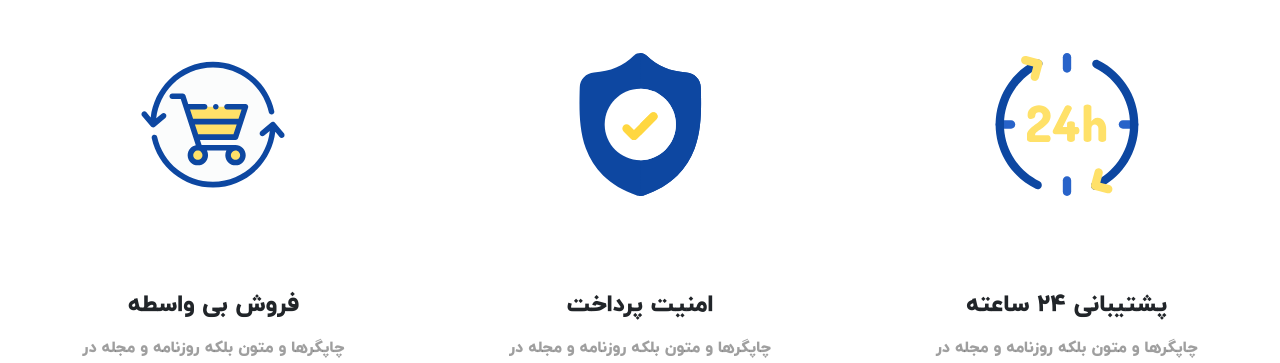
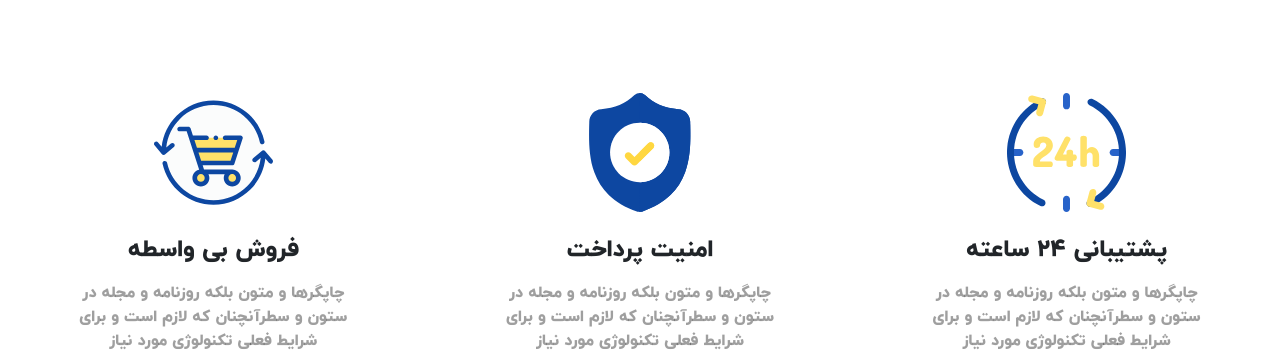
Before and after one commit to sinayekrooy/ramzino-front, a plain HTML site: page log_in/index.html in a window 1280 px wide. Shown: the part 1825-2188 px from the top of the page. Drawn offline with nearby package versions, Linux system fonts and the light colour scheme.

Commit message:
change info

```diff
--- a/log_in/css/style.css
+++ b/log_in/css/style.css
@@ -609,8 +609,8 @@ header p {
     border: 1xp solid #000 !important
 }
 .info img{
-    width: 60%;
-    height: 60%;
+    width: 30%;
+    height: 30%;
 }
 .info h4{
     font-family: iranyekan;
--- a/log_in/index.html
+++ b/log_in/index.html
@@ -325,15 +325,15 @@
     <section class="info">
         <div class="container-fluid mt-5">
             <div class="row">
-                <div class="col-12 col-sm-12 col-md-4 col-lg-4 mt-2">
-                    <div class="row text-center">
-                        <div class="col-12">
+                <div class="col-12 col-sm-12 col-md-4 col-lg-4 mt-5">
+                    <div class="text-center justify-content-center">
+                        <div>
                             <img class="img-fluid" src="./image/shopping-cart.svg" alt="">
                         </div>
-                        <div class="col-12">
+                        <div class="mt-4">
                             <h4>فروش بی واسطه</h4>
                         </div>
-                        <div class="col-12  text-center mt-2">
+                        <div class="mt-3">
                             <p>
                                 چاپگرها و متون بلکه روزنامه و مجله در ستون و سطرآنچنان که لازم است و برای شرایط فعلی
                                 تکنولوژی مورد نیاز
@@ -341,15 +341,15 @@
                         </div>
                     </div>
                 </div>
-                <div class="col-12 col-sm-12 col-md-4 col-lg-4 mt-2">
-                    <div class="row text-center">
-                        <div class="col-12">
+                <div class="col-12 col-sm-12 col-md-4 col-lg-4 mt-5">
+                    <div class="text-center justify-content-center">
+                        <div>
                             <img class="img-fluid" src="./image/shield (2).svg" alt="">
                         </div>
-                        <div class="col-12">
+                        <div  class="mt-4">
                             <h4>امنیت پرداخت</h4>
                         </div>
-                        <div class="col-12 mt-2">
+                        <div class="mt-3">
                             <p>
                                 چاپگرها و متون بلکه روزنامه و مجله در ستون و سطرآنچنان که لازم است و برای شرایط فعلی
                                 تکنولوژی مورد نیاز
@@ -357,15 +357,15 @@
                         </div>
                     </div>
                 </div>
-                <div class="col-12 col-sm-12 col-md-4 col-lg-4 mt-2">
-                    <div class="row text-center">
-                        <div class="col-12">
+                <div class="col-12 col-sm-12 col-md-4 col-lg-4 mt-5">
+                    <div class="text-center justify-content-center">
+                        <div>
                             <img class="img-fluid" src="./image/24-hours.svg" alt="">
                         </div>
-                        <div class="col-12">
+                        <div  class="mt-4">
                             <h4>پشتیبانی ۲۴ ساعته</h4>
                         </div>
-                        <div class="col-12 mt-2">
+                        <div class="mt-3">
                             <p>
                                 چاپگرها و متون بلکه روزنامه و مجله در ستون و سطرآنچنان که لازم است و برای شرایط فعلی
                                 تکنولوژی مورد نیاز
```
